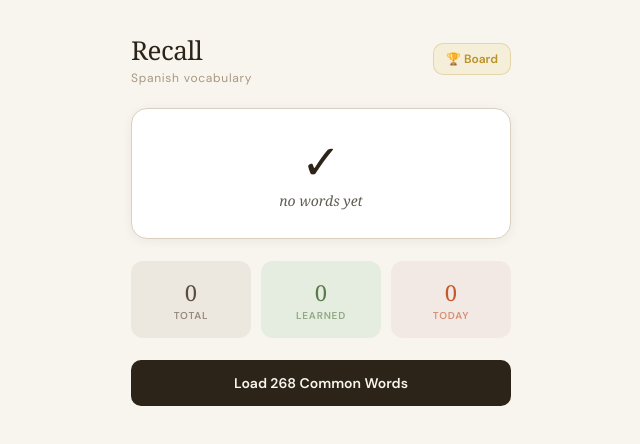
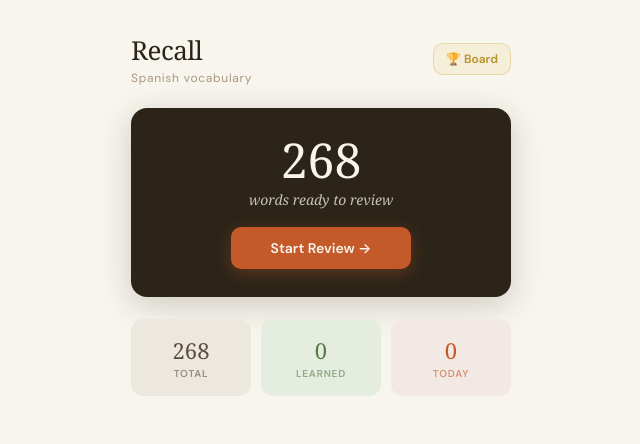
Before and after one commit to shamwise8/recall, a Next.js app: page / in a window 1280 px wide. Shown: the top 444 px of the page, without its empty margins (319-959 px from the left). Built offline with nearby package versions, Linux system fonts and the light colour scheme.

Commit message:
Auto-load Spanish words on first visit
Remove manual seed button — words load automatically when DB is empty.
Cleaner onboarding, future: add pack switcher in settings.

Co-Authored-By: Claude Opus 4.6 (1M context) <noreply@anthropic.com>

```diff
--- a/app/page.tsx
+++ b/app/page.tsx
@@ -20,14 +20,16 @@ export default function Recall() {
   const [stats, setStats] = useState<Stats>({ total: 0, due: 0, learned: 0, reviewedToday: 0, streak: 0 });
   const [dueWords, setDueWords] = useState<Word[]>([]);
   const [sessionResults, setSessionResults] = useState<ReviewResult[]>([]);
-  const [seeding, setSeeding] = useState(false);
 
   const refreshStats = useCallback(async () => { setStats(await getStats()); }, []);
   const refreshDue = useCallback(async () => { setDueWords(await getDueWords(20)); }, []);
 
-  useEffect(() => { (async () => { await refreshStats(); await refreshDue(); setScreen("home"); })(); }, [refreshStats, refreshDue]);
+  useEffect(() => { (async () => {
+    const s = await getStats();
+    if (s.total === 0) await seedWords();
+    await refreshStats(); await refreshDue(); setScreen("home");
+  })(); }, [refreshStats, refreshDue]);
 
-  const handleSeed = async () => { setSeeding(true); await seedWords(); await refreshStats(); await refreshDue(); setSeeding(false); };
   const handleStartReview = async () => { const due = await getDueWords(20); if (due.length === 0) return; setDueWords(due); setScreen("review"); };
   const handleComplete = async (results: ReviewResult[]) => { setSessionResults(results); await refreshStats(); setScreen("complete"); };
   const handlePostScore = (name: string, accuracy: number, wordsReviewed: number, correct: number, feeling: string) => { postScore(name, accuracy, wordsReviewed, correct, feeling); };
@@ -45,7 +47,7 @@ export default function Recall() {
 
   return (
     <div style={{ minHeight: "100vh", background: C.bg, fontFamily: FONT, WebkitFontSmoothing: "antialiased" }}>
-      {screen === "home" && <HomeScreen stats={stats} onStartReview={handleStartReview} onSeed={handleSeed} seeding={seeding} onLeaderboard={() => setScreen("leaderboard")} />}
+      {screen === "home" && <HomeScreen stats={stats} onStartReview={handleStartReview} onLeaderboard={() => setScreen("leaderboard")} />}
       {screen === "review" && <ReviewScreen words={dueWords} onComplete={handleComplete} />}
       {screen === "complete" && <CompleteScreen results={sessionResults} stats={stats} onHome={handleHome} onPostScore={handlePostScore} onLeaderboard={() => setScreen("leaderboard")} />}
       {screen === "leaderboard" && <LeaderboardScreen onBack={handleHome} />}
--- a/screens/HomeScreen.tsx
+++ b/screens/HomeScreen.tsx
@@ -1,20 +1,16 @@
 "use client";
 
 import { C, FONT, FONT_SERIF } from "@/styles/theme";
-import { SEED_WORDS } from "@/lib/seed-words";
 import type { Stats } from "@/lib/stats";
 import StreakFire from "@/components/StreakFire";
 
 interface HomeScreenProps {
   stats: Stats;
   onStartReview: () => void;
-  onSeed: () => void;
-  seeding: boolean;
   onLeaderboard: () => void;
 }
 
-export default function HomeScreen({ stats, onStartReview, onSeed, seeding, onLeaderboard }: HomeScreenProps) {
-  const hasWords = stats.total > 0;
+export default function HomeScreen({ stats, onStartReview, onLeaderboard }: HomeScreenProps) {
   const hasDue = stats.due > 0;
 
   return (
@@ -76,18 +72,7 @@ export default function HomeScreen({ stats, onStartReview, onSeed, seeding, onLe
         ))}
       </div>
 
-      {!hasWords && (
-        <button onClick={onSeed} disabled={seeding} style={{
-          width: "100%", padding: "14px", borderRadius: 10,
-          background: C.dark, border: "none", color: "#F8F5EE",
-          fontSize: 14, fontWeight: 600, cursor: seeding ? "default" : "pointer",
-          fontFamily: FONT, opacity: seeding ? 0.6 : 1,
-        }}>
-          {seeding ? "Loading words..." : `Load ${SEED_WORDS.length} Common Words`}
-        </button>
-      )}
-
-      {hasWords && !hasDue && (
+      {!hasDue && (
         <div style={{ textAlign: "center", color: C.ink3, fontSize: 13, lineHeight: 1.6, fontStyle: "italic", fontFamily: FONT_SERIF }}>
           Come back later — your next<br/>reviews will be ready soon.
         </div>
```
